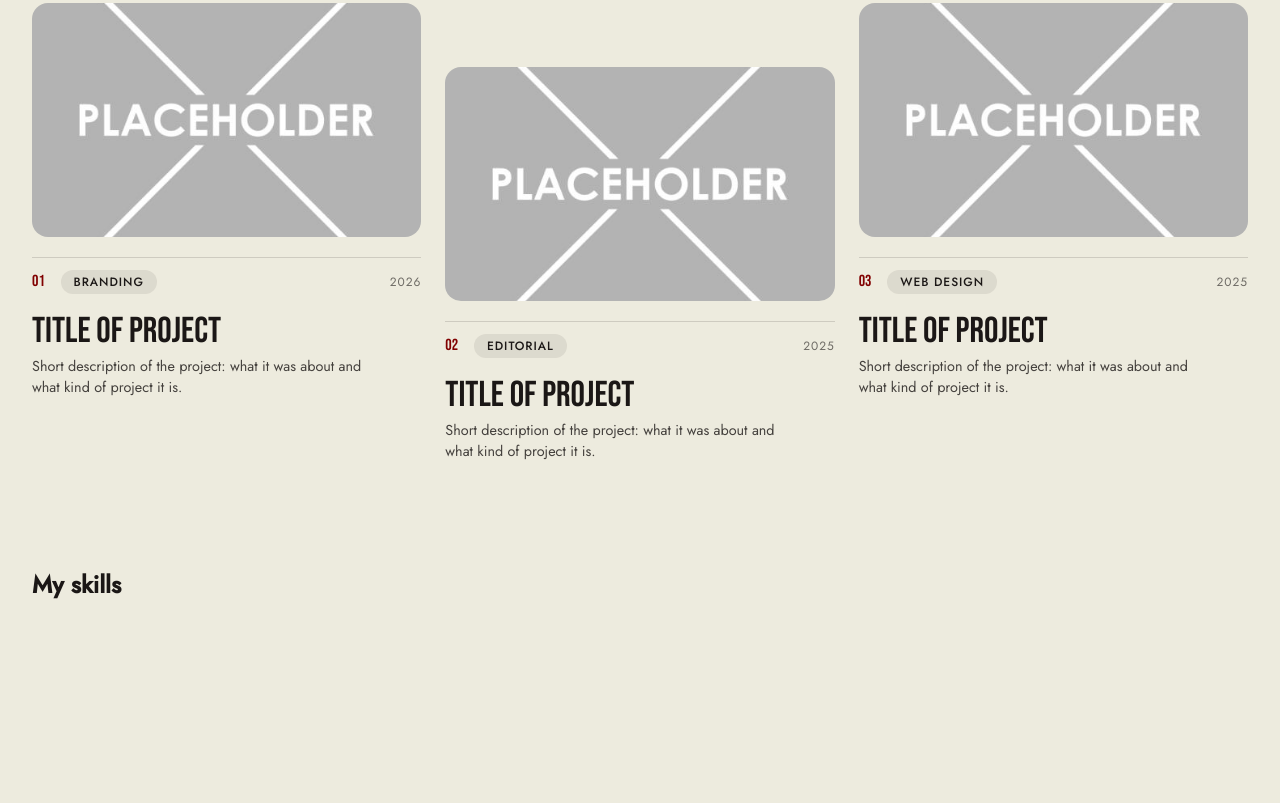
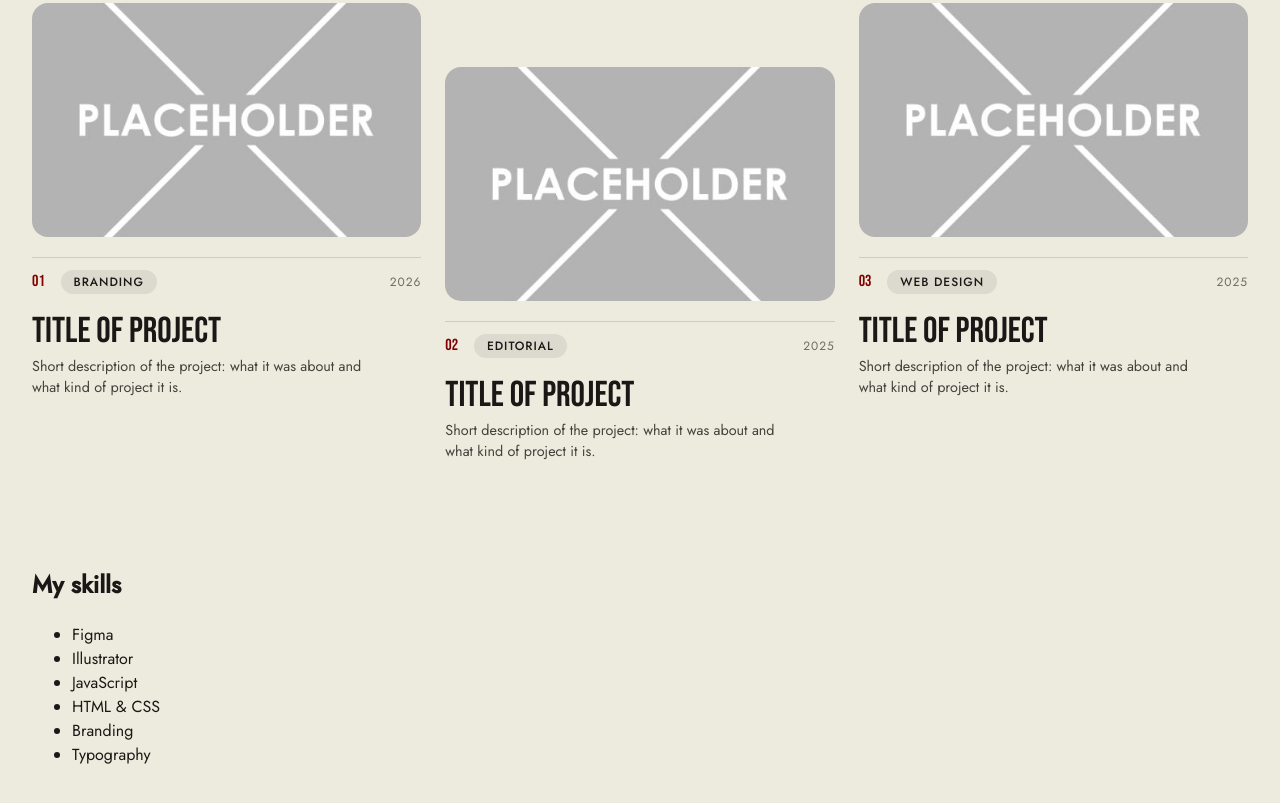
Before and after one commit to RoseSananikone/portfolio-deploy-check, an Astro site: page / in a window 1280 px wide. Shown: the part 718-1521 px from the top of the page. Before the commit the page ends 1365 px from the top, so only its background shows below. Built offline with nearby package versions, Linux system fonts and the light colour scheme; Astro itself is replaced by a stand-in of ours.

Commit message:
skills.json collection added and working on home page

```diff
--- a/src/components/Skills.astro
+++ b/src/components/Skills.astro
@@ -1,3 +1,11 @@
-   <section>
-    <h2>My skills</h2>
-  </section>
+---
+import { getCollection } from "astro:content";
+const skills = (await getCollection("skills")).sort((a, b) => a.data.order - b.data.order);
+---
+
+<section>
+  <h2>My skills</h2>
+  <ul>
+    {skills.map((skill) => <li>{skill.data.name}</li>)}
+  </ul>
+</section>
--- a/src/content.config.ts
+++ b/src/content.config.ts
@@ -1,4 +1,4 @@
-import { glob } from "astro/loaders";
+import { glob, file } from "astro/loaders";
 import { defineCollection } from "astro:content";
 import { z } from "astro/zod";
 
@@ -17,4 +17,13 @@ const projects = defineCollection({
     }),
 });
 
-export const collections = { projects };
+const skills = defineCollection({
+  loader: file("src/data/skills.json"),
+  schema: z.object({
+    name: z.string(),
+    type: z.enum(["skill", "tool", "language"]),
+    order: z.number().default(0),
+  }),
+});
+
+export const collections = { projects, skills };
--- /dev/null
+++ b/src/data/skills.json
@@ -0,0 +1,8 @@
+[
+  { "id": "figma", "name": "Figma", "type": "tool", "order": 1 },
+  { "id": "illustrator", "name": "Illustrator", "type": "tool", "order": 2 },
+  { "id": "javascript", "name": "JavaScript", "type": "language", "order": 3 },
+  { "id": "html-css", "name": "HTML & CSS", "type": "language", "order": 4 },
+  { "id": "branding", "name": "Branding", "type": "skill", "order": 5 },
+  { "id": "typography", "name": "Typography", "type": "skill", "order": 6 }
+]
```
